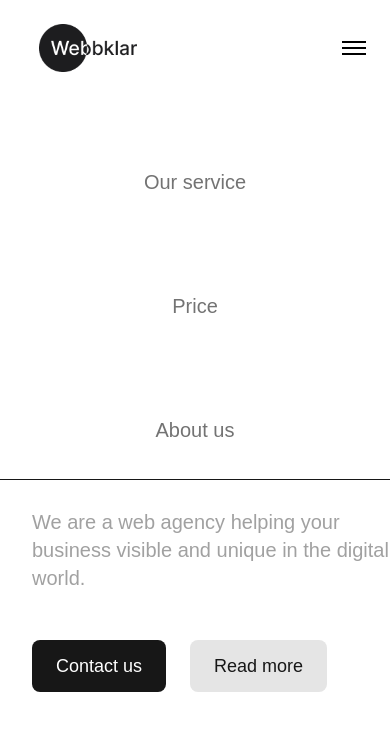
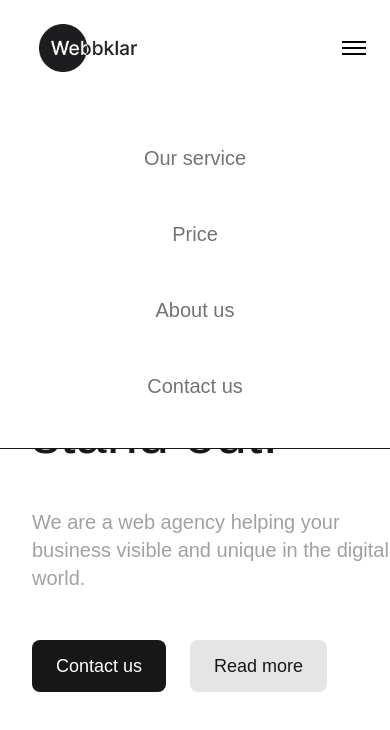
Before and after one commit to PareThanchanok/code-practice-project, a Next.js app: page / in a window 390 px wide. Both pictures are taken after a click on the button "Toggle menu". Shown: the top 730 px of the page. Built offline with nearby package versions, Linux system fonts and the light colour scheme.

Commit message:
Improved code for the 1st Assign

```diff
--- /dev/null
+++ b/src/app/components/Button.tsx
@@ -0,0 +1,19 @@
+import React from "react";
+
+type ButtonProps = React.ButtonHTMLAttributes<HTMLButtonElement> & {
+  variant?: "primary" | "secondary";
+};
+
+export default function Button({variant = "primary", className = "", children, ...props}: ButtonProps) {
+  const primary =
+    "bg-neutral-900 px-6 py-3 text-white rounded-lg text-lg";
+  const secondary =
+    "bg-neutral-200 px-6 py-3 rounded-lg text-lg";
+  const variantClass = variant === "primary" ? primary : secondary;
+
+  return (
+    <button className={`${variantClass} ${className}`} {...props}>
+      {children}
+    </button>
+  );
+}
--- a/src/app/components/Navbar.tsx
+++ b/src/app/components/Navbar.tsx
@@ -5,24 +5,36 @@ import Image from "next/image";
 
 export default function Navbar() {
     const [menuOpen, setMenuOpen] = useState(false);
+
+    const navLinks = [
+        { label: "Our service", href: "/" },
+        { label: "Price", href: "/" },
+        { label: "About us", href: "/" },
+        { label: "Contact us", href: "/" },
+    ];
+
     return(
-        <nav className="w-full p-6 md:p-8 flex items-center justify-between">
+        <div className="w-full p-6 md:p-8 flex items-center justify-between">
             <div className="relative w-32 h-12">
               <Image
                 src="/webbklar-logo.png"
-                alt="Logo"
+                alt="Webbklar agency logo"
                 fill
                 className="object-contain"
                 />
             </div>
             {/* Desktop menu */}
-            <div className="hidden md:flex gap-6 items-center">
-                <Link className="mx-6 text-xl font-medium text-neutral-500 hover:text-neutral-900" href="/">Our service</Link>
-                <Link className="mx-6 text-xl font-medium text-neutral-500 hover:text-neutral-900" href="/">Price</Link>
-                <Link className="mx-6 text-xl font-medium text-neutral-500 hover:text-neutral-900" href="/">About us</Link>
-                <Link className="mx-6 text-xl font-medium text-neutral-500 hover:text-neutral-900" href="/">Contact us</Link>
-
-            </div>
+            <nav>
+                <ul className="hidden md:flex gap-6 items-center">
+                    {navLinks.map(link => (
+                        <li key={link.label}>
+                            <Link className="mx-6 text-xl font-medium text-neutral-500 hover:text-neutral-900" href={link.href}>
+                                {link.label}
+                            </Link>
+                        </li>
+                    ))}
+                </ul>
+            </nav>
             {/* Hamburger menu */}
             <button
                 className="md:hidden flex flex-col"
@@ -32,13 +44,17 @@ export default function Navbar() {
                     <span className="block w-6 h-0.5 bg-black mb-1"></span>
                     <span className="block w-6 h-0.5 bg-black"></span>
             </button>
-
-            <div className={`absolute right-0 top-24 w-full bg-white border-b flex flex-col gap-12 items-center z-50 transition-all duration-300 ease-in-out overflow-hidden md:hidden ${menuOpen ? 'max-h-96 opacity-100 py-12': 'max-h-0 opacity-0 py-0' }`}>
-                <Link className="my-6 text-xl font-medium text-neutral-500 hover:text-neutral-900" href="/">Our service</Link>
-                <Link className="my-6 text-xl font-medium text-neutral-500 hover:text-neutral-900" href="/">Price</Link>
-                <Link className="my-6 text-xl font-medium text-neutral-500 hover:text-neutral-900" href="/">About us</Link>
-                <Link className="my-6 text-xl font-medium text-neutral-500 hover:text-neutral-900" href="/">Contact us</Link>
-            </div>
-        </nav>
+            <nav className={`absolute right-0 top-24 w-full bg-white border-b z-50 transition-all duration-300 ease-in-out overflow-hidden md:hidden ${menuOpen ? 'max-h-screen opacity-100 py-12': 'max-h-0 opacity-0 py-0' }`}>
+                <ul className="flex flex-col gap-12 items-center">
+                    {navLinks.map(link => (
+                        <li key={link.label}>
+                            <Link className="mx-6 text-xl font-medium text-neutral-500 hover:text-neutral-900" href={link.href}>
+                                {link.label}
+                            </Link>
+                        </li>
+                    ))}
+                </ul>
+            </nav>
+        </div>
     );
 }
--- a/src/app/layout.tsx
+++ b/src/app/layout.tsx
@@ -2,7 +2,6 @@ import type { Metadata } from "next";
 import { Geist, Geist_Mono } from "next/font/google";
 import "./globals.css";
 import Navbar from "./components/Navbar";
-import Hero from "./sections/Hero";
 
 const geistSans = Geist({
   variable: "--font-geist-sans",
--- a/src/app/page.tsx
+++ b/src/app/page.tsx
@@ -1,4 +1,3 @@
-import Image from "next/image";
 import Hero from "./sections/Hero";
 
 export default function Page() {
--- a/src/app/sections/Hero.tsx
+++ b/src/app/sections/Hero.tsx
@@ -3,13 +3,15 @@ import SecondaryButton from "../components/SecondaryButton";
 
 export default function Hero () {
     return(
-        <section className="flex flex-col items-start pt-32 md:pt-52 pl-8 md:pl-16 max-w-[600px] h-[calc(100vh-112px)]">
+        <section className="flex flex-col items-start pt-32 md:pt-52 pl-8 md:pl-16 max-w-[600px] min-h-[calc(100vh-112px)]">
+            <main>
                 <h1 className="mb-8">Ready your business to stand out.</h1>
                 <p className="mb-12 !text-xl md:!text-2xl text-neutral-400 !font-medium">We are a web agency helping your business visible and unique in the digital world.</p>
                 <div className="flex gap-6">
                     <PrimaryButton link="/" cta="Contact us"/>
                     <SecondaryButton link="/" cta="Read more"/>
                 </div>
+            </main>
         </section>
     );
 }
```
Lines whose indentation alone changed are shown as unchanged.
